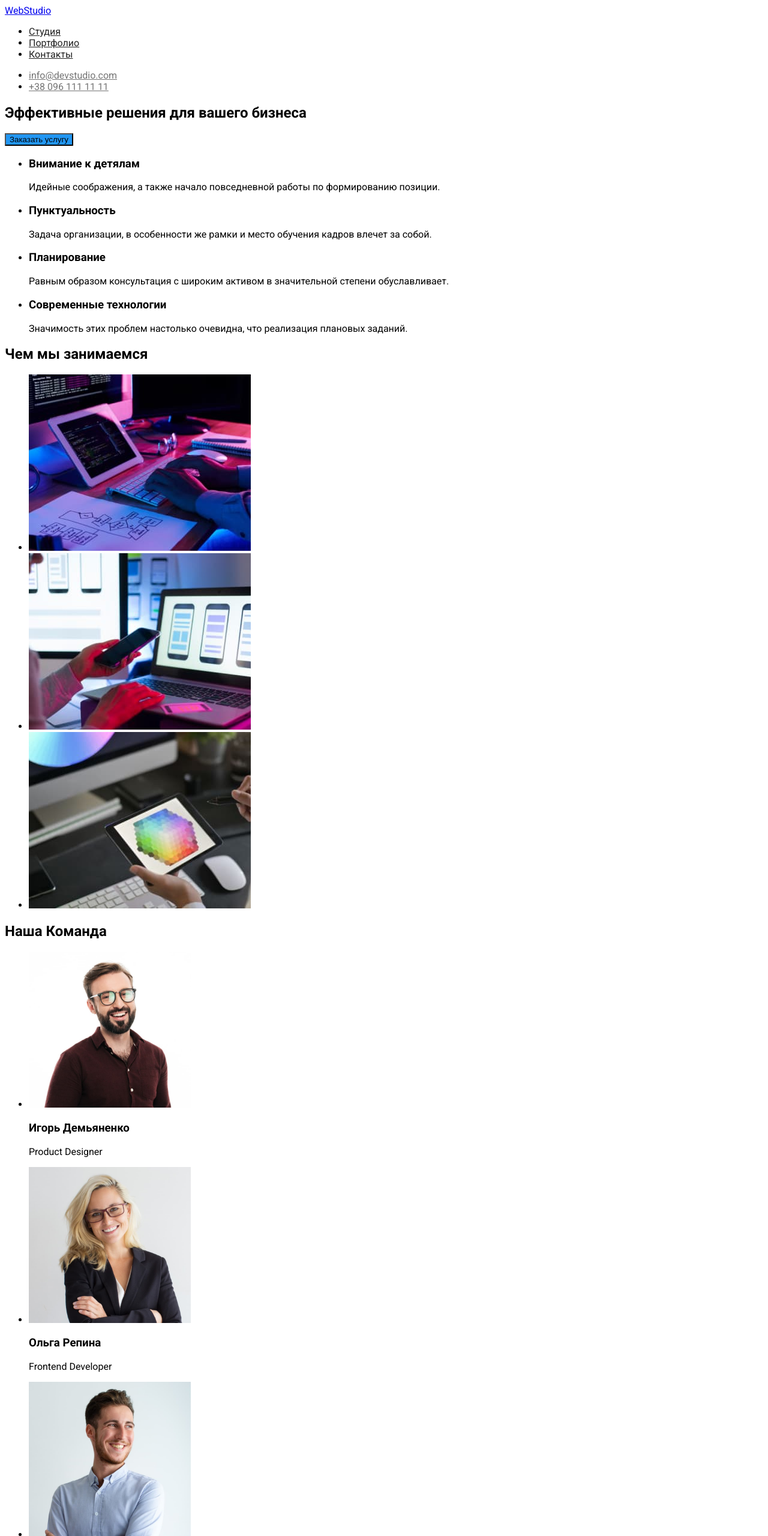
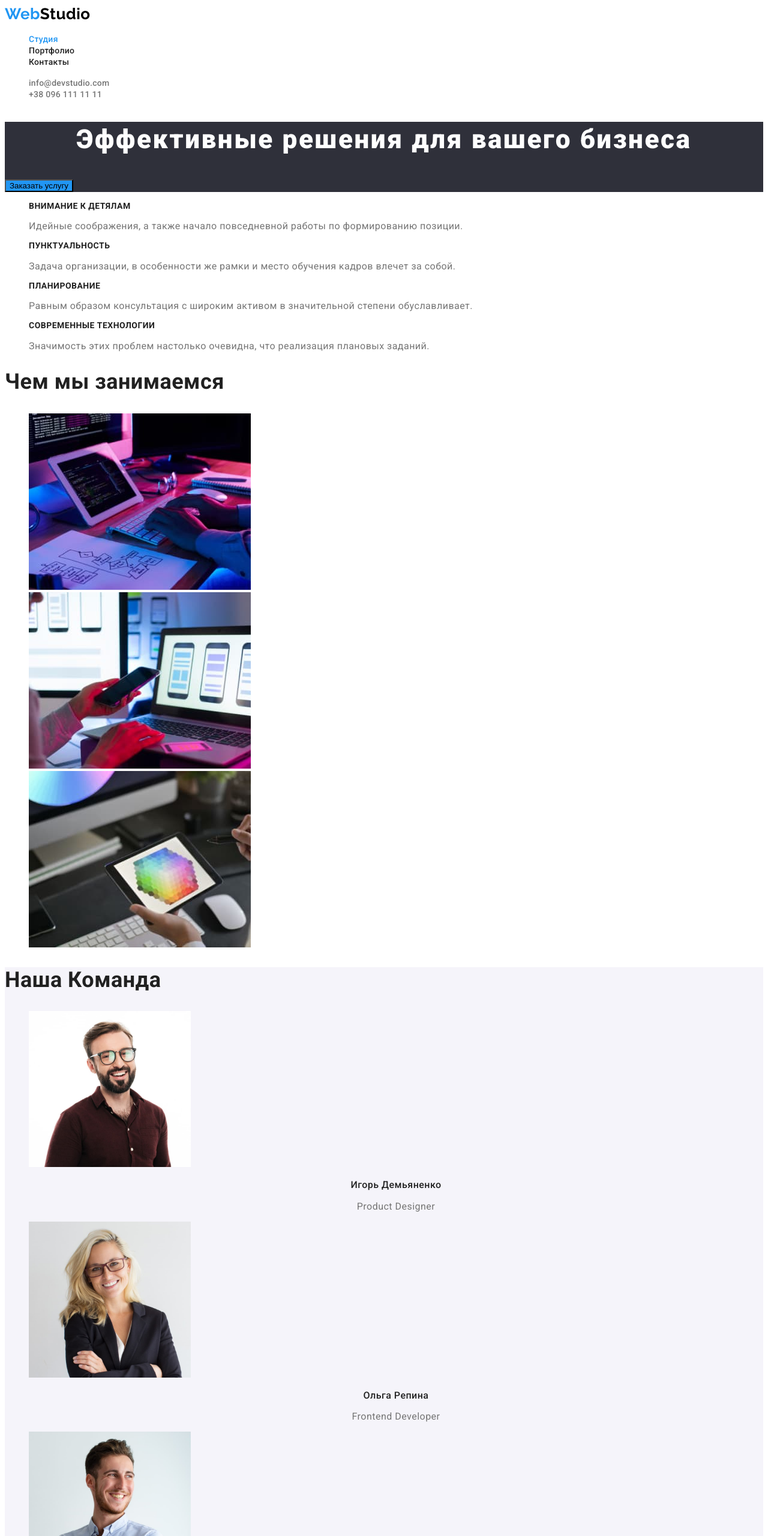
Before and after one commit to Omelchenko-Andrey/goit-markup-hw-02, a plain HTML site: page index.html in a window 1280 px wide. Shown: the top 2560 px of the page at 60% size. Drawn offline with Linux system fonts and the light colour scheme.

Commit message:
add style fonts

```diff
--- a/css/styles.css
+++ b/css/styles.css
@@ -1,44 +1,167 @@
 :root{
-    --p-color:#757575;
-    --h-color: #212121;
+    --text-color:#757575;
+    --title-color: #212121;
     --accent-color: #2196F3;
     --white-color:#FFFFFF;
-    --grey-background-color: #F5F4FA;
+    --secondary-bg-color: #F5F4FA;
     --dark-background-color: #2F303A;
-    --first-font-family: 'Roboto', sans-serif;
-    --second-font-family: 'Raleway', sans-serif;
+    --primary-font-family: 'Roboto', sans-serif;
+    --secondary-font-family: 'Raleway', sans-serif;
 
 }
 
 body{
-    font-family: var(--first-font-family);
+    background-color: var(--white-color);
+    color: var(--text-color);
+    font-family: var(--primary-font-family);
+    font-style: normal;
+    font-weight: 400;
+    letter-spacing: 0.03em;
+
+
+}
+
+h1,h2,h3,h4,h5,h6
+{
+    color: var(--title-color);
+}
+
+a {
+    text-decoration: none;
+}
+
+ul {
+    list-style: none;
+}
+
+.section-title{
+    color: var(--title-color);
+    font-size: 36px;
+    line-height: 1.2;
 }
 
 /* --------------------Header-------------------- */
+.logo{
+    color: var(--accent-color);
+    font-family: var(--secondary-font-family);
+    font-weight: 700;
+    font-size: 26px;
+    line-height: 1.2;
+
+    }
+
+.logo-dark{
+    color: #000000;
+}
+
+.logo-light{
+    color: var(--white-color)
+}
 
 .header-nav-link{
-    color: var(--h-color);
+    color: var(--title-color);
+    font-weight: 500;
+    font-size: 14px;
+    line-height: 1.1;
+    letter-spacing: 0.02em;
+    text-decoration: none;
+
+ }
+
+.header-nav-link.current{
+    color: var(--accent-color);
 }
 
 .header-contacts-link{
-    color: var(--p-color);
+    color: var(--text-color);
+    font-weight: 500;
+    font-size: 14px;
+    line-height: 1.1;
+    letter-spacing: 0.02em;
+    text-decoration: none;
 }
 
  .header-nav-link:hover,
- .header-contacts-link:hover
+ .header-contacts-link:hover,
+  .header-nav-link:focus,
+  .header-contacts-link:focus
 {
     color: var(--accent-color)
 }
 
 
 /* --------------------Section-Hero-------------------- */
+.hero{
+    background-color: var(--dark-background-color);
+}
+.hero-title{
+        color: var(--white-color);
+        font-weight: 900;
+        font-size: 44px;
+        line-height: 1.36;
+        text-align: center;
+        letter-spacing: 0.06em;
+
+}
 .hero-button{
     background-color: var(--accent-color);
+
 }
 /* --------------------Section-Features-------------------- */
+.features-title{
+    font-size: 14px;
+    line-height:1.1;
+    text-transform: uppercase;
+}
+
+.feature-text{
+    font-size: 14px;
+    line-height: 1.7;
+}
+
+
 /* --------------------Section-Work-------------------- */
-/* --------------------Section-Our-team-------------------- */
+/* --------------------Section-Our-Team-------------------- */
+
+.our-team{
+    background-color: var(--secondary-bg-color);
+}
+
+.team-title{
+
+        font-weight: 500;
+        font-size: 16px;
+        line-height: 1.2;
+        text-align: center;
+    }
+
+ .team-text{
+        font-weight: 400;
+        font-size: 16px;
+        line-height: 1.2;
+        text-align: center;
+
+ }
+
 /* --------------------Footer-------------------- */
+.page-footer{
+    background-color: var(--dark-background-color);
+}
+
+.footer-link-location{
+    color: var(--white-color);
+    font-size: 14px;
+    line-height: 1.7;
+}
+
+.footer-contacts-link{
+    color: rgba(255, 255, 255, 0.6);
+    font-size: 14px;
+    line-height: 1.7;
+}
+
+
+
 
 
 /* ------------------------------------------------- */
@@ -46,10 +169,26 @@ body{
 /* ------------------------------------------------- */
 .portfolio-button{
     background-color:var(--grey-background-color) ;
-    color: var(--h-color);
+    color: var(--title-color);
+    font-weight: 500;
+    font-size: 16px;
+    line-height: 1.6;
 }
 
-.portfolio-button:hover {
+.portfolio-button:hover,
+.portfolio-button:focus {
     background-color: var(--accent-color);
     color: var(--white-color);
 }
+
+.portfolio-title{
+    font-weight: 700;
+    font-size: 18px;
+    line-height: 2;
+    letter-spacing: 0.06em;
+}
+
+.portfolio-text {
+    font-size: 16px;
+    line-height: 1.9;
+}
--- a/index.html
+++ b/index.html
@@ -14,13 +14,13 @@
     />
   </head>
   <body>
-    <!-- Section-Header -->
+    <!-- Header -->
     <header class="page-header">
       <!-- Navigation -->
       <nav class="header-nav">
-        <a href="./index.html">WebStudio</a>
+        <a href="./index.html" class="logo">Web<span class="logo-dark">Studio</span></a>
         <ul class="header-nav-list">
-          <li><a class="header-nav-link" href="./index.html">Студия</a></li>
+          <li><a class="header-nav-link current" href="./index.html">Студия</a></li>
           <li><a class="header-nav-link" href="./portfolio.html">Портфолио</a></li>
           <li><a class="header-nav-link" href="#">Контакты</a></li>
         </ul>
@@ -37,39 +37,40 @@
     <main>
       <!-- Section-Hero -->
       <section class="hero">
-        <h1>Эффективные решения для вашего бизнеса</h1>
+        <h1 class="hero-title">Эффективные решения для вашего бизнеса</h1>
         <button class="hero-button" type="button">Заказать услугу</button>
       </section>
 
       <!-- Section-Features -->
-      <section>
+      <section class="features section">
         <h2 hidden>Особенности</h2>
         <ul>
           <li>
-            <h3>Внимание к детялам</h3>
+            <h3 class="features-title">Внимание к детялам</h3>
             <p>Идейные соображения, а также начало повседневной работы по формированию позиции.</p>
           </li>
           <li>
-            <h3>Пунктуальность</h3>
+            <h3 class="features-title">Пунктуальность</h3>
             <p>
               Задача организации, в особенности же рамки и место обучения кадров влечет за собой.
             </p>
           </li>
           <li>
-            <h3>Планирование</h3>
+            <h3 class="features-title">Планирование</h3>
             <p>
               Равным образом консультация с широким активом в значительной степени обуславливает.
             </p>
           </li>
           <li>
-            <h3>Современные технологии</h3>
+            <h3 class="features-title">Современные технологии</h3>
             <p>Значимость этих проблем настолько очевидна, что реализация плановых заданий.</p>
           </li>
         </ul>
       </section>
+
       <!-- Section-Work -->
-      <section>
-        <h2>Чем мы занимаемся</h2>
+      <section class="work section">
+        <h2 class="section-title">Чем мы занимаемся</h2>
         <ul>
           <li>
             <img
@@ -98,37 +99,37 @@
         </ul>
       </section>
 
-      <!-- Section-Our-team -->
-      <section>
-        <h2>Наша Команда</h2>
+      <!-- Section-Our-Team -->
+      <section class="our-team section">
+        <h2 class="section-title">Наша Команда</h2>
         <ul>
           <li>
             <img src="./images/team/ava-1.jpg" width="270" height="260" alt="Игорь Демьяненко" />
-            <h3>Игорь Демьяненко</h3>
-            <p lang="en">Product Designer</p>
+            <h3 class="team-title">Игорь Демьяненко</h3>
+            <p class="team-text" lang="en">Product Designer</p>
           </li>
           <li>
             <img src="./images/team/ava-2.jpg" width="270" height="260" alt="Ольга Репина" />
-            <h3>Ольга Репина</h3>
-            <p lang="en">Frontend Developer</p>
+            <h3 class="team-title">Ольга Репина</h3>
+            <p class="team-text" lang="en">Frontend Developer</p>
           </li>
           <li>
             <img src="./images/team/ava-3.jpg" width="270" height="260" alt="Николай Тарасов" />
-            <h3>Николай Тарасов</h3>
-            <p lang="en">Marketing</p>
+            <h3 class="team-title">Николай Тарасов</h3>
+            <p class="team-text" lang="en">Marketing</p>
           </li>
           <li>
             <img src="./images/team/ava-4.jpg" width="270" height="260" alt="Михаил Ермаков" />
-            <h3>Михаил Ермаков</h3>
-            <p lang="en">UI Designer</p>
+            <h3 class="team-title">Михаил Ермаков</h3>
+            <p class="team-text" lang="en">UI Designer</p>
           </li>
         </ul>
       </section>
     </main>
 
     <!-- Footer -->
-    <footer>
-      <a href="./index.html">WebStudio</a>
+    <footer class="page-footer">
+      <a href="./index.html" class="logo">Web<span class="logo-light">Studio</span></a>
       <address>
         <ul>
           <li>
@@ -140,8 +141,10 @@
               >г. Киев, пр-т Леси Украинки, 26</a
             >
           </li>
-          <li><a href="mailto:info@devstudio.com">info@devstudio.com</a></li>
-          <li><a href="tel:+380961111111">+38 096 111 11 11</a></li>
+          <li>
+            <a class="footer-contacts-link" href="mailto:info@devstudio.com">info@devstudio.com</a>
+          </li>
+          <li><a class="footer-contacts-link" href="tel:+380961111111">+38 096 111 11 11</a></li>
         </ul>
       </address>
     </footer>
```
Also changed, not shown: portfolio.html (+48 -30 lines).
